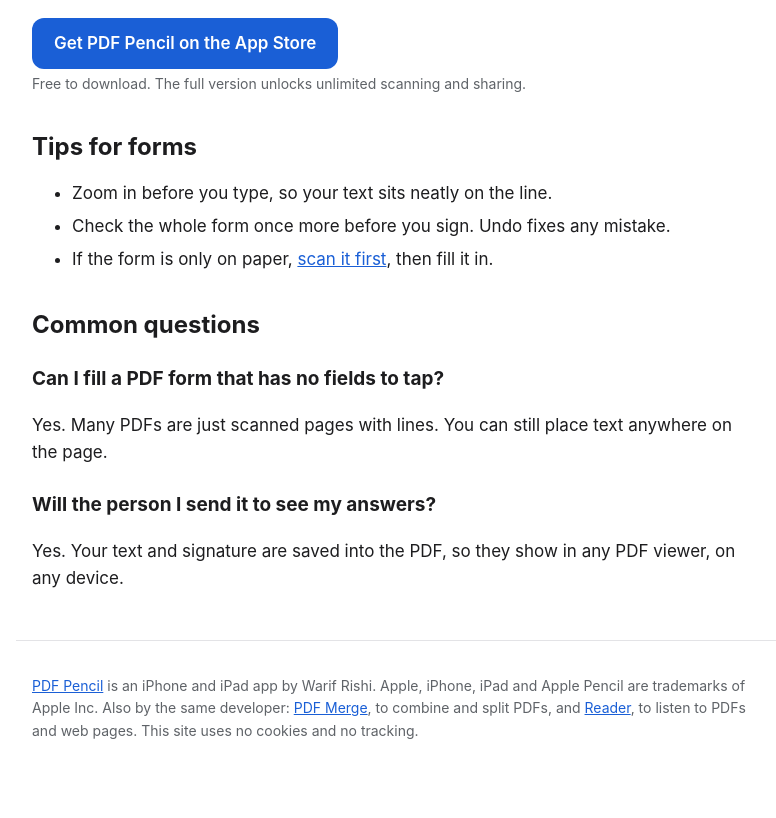
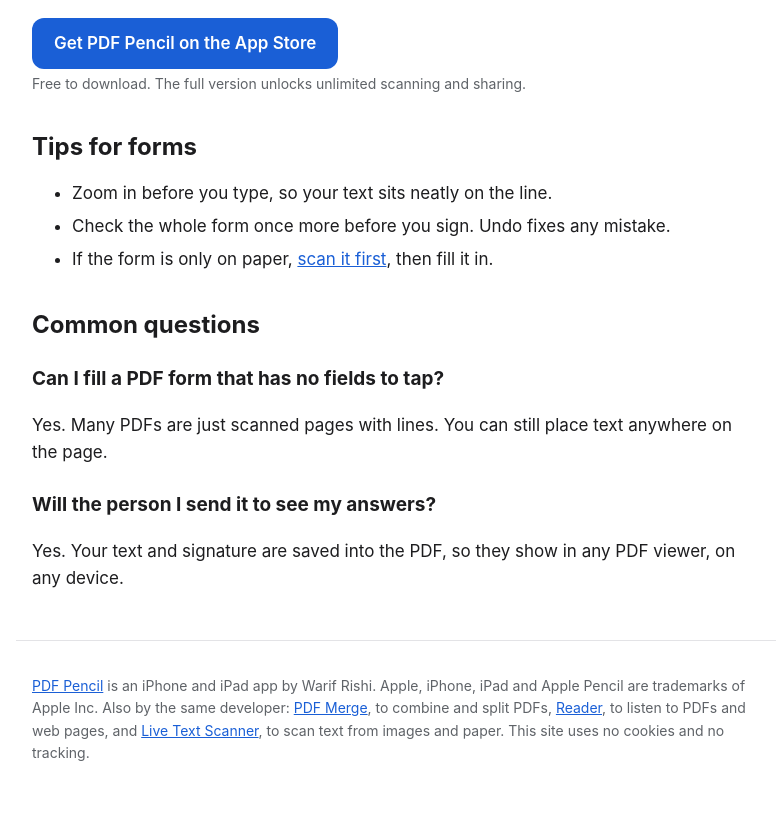
Before and after one commit to rishi420/pdf-pencil, a plain HTML site: page fill-out-pdf-form-on-iphone.html in a window 1280 px wide. Shown: the part 1449-2267 px from the top of the page, without its empty margins (244-1020 px from the left). Before the commit the page ends 2245 px from the top, so only its background shows below. Drawn offline with Linux system fonts and the light colour scheme.

Commit message:
Link to the Live Text Scanner site
Co-Authored-By: Claude Opus 5.5 <noreply@anthropic.com>

```diff
--- a/fill-out-pdf-form-on-iphone.html
+++ b/fill-out-pdf-form-on-iphone.html
@@ -62,7 +62,7 @@
   <p>Yes. Your text and signature are saved into the PDF, so they show in any PDF viewer, on any device.</p>
 </main>
 <footer>
-  <p><a href="./">PDF Pencil</a> is an iPhone and iPad app by Warif Rishi. Apple, iPhone, iPad and Apple Pencil are trademarks of Apple Inc. Also by the same developer: <a href="https://rishi420.github.io/pdf-merge/">PDF Merge</a>, to combine and split PDFs, and <a href="https://rishi420.github.io/reader/">Reader</a>, to listen to PDFs and web pages. This site uses no cookies and no tracking.</p>
+  <p><a href="./">PDF Pencil</a> is an iPhone and iPad app by Warif Rishi. Apple, iPhone, iPad and Apple Pencil are trademarks of Apple Inc. Also by the same developer: <a href="https://rishi420.github.io/pdf-merge/">PDF Merge</a>, to combine and split PDFs, <a href="https://rishi420.github.io/reader/">Reader</a>, to listen to PDFs and web pages, and <a href="https://rishi420.github.io/live-text-scanner/">Live Text Scanner</a>, to scan text from images and paper. This site uses no cookies and no tracking.</p>
 </footer>
 </body>
 </html>
```
Also changed, not shown: index.html (+1 -1 lines), scan-and-sign-paper-document-on-iphone.html (+1 -1 lines), sign-pdf-on-iphone.html (+1 -1 lines), write-on-pdf-with-apple-pencil.html (+1 -1 lines).
